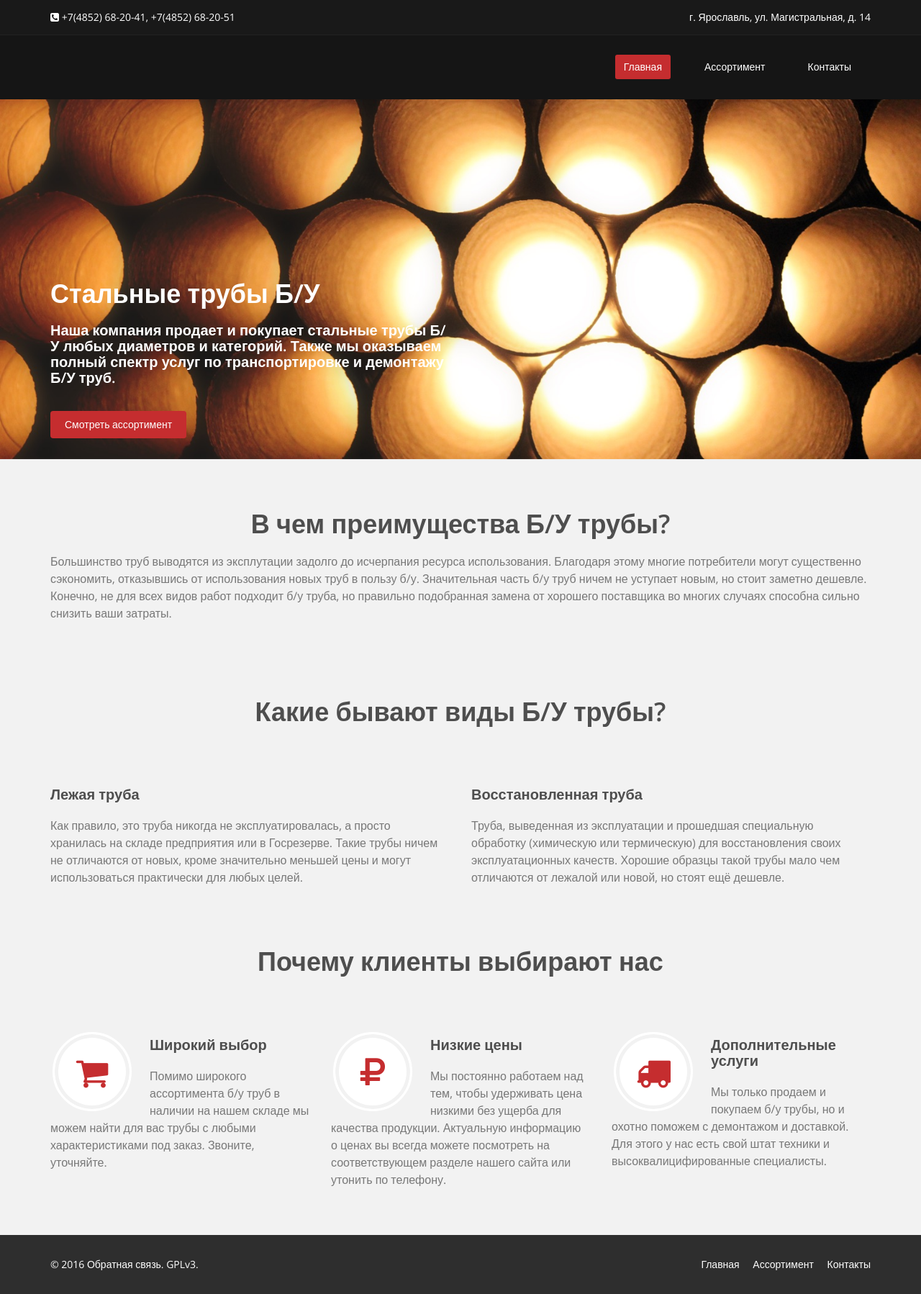
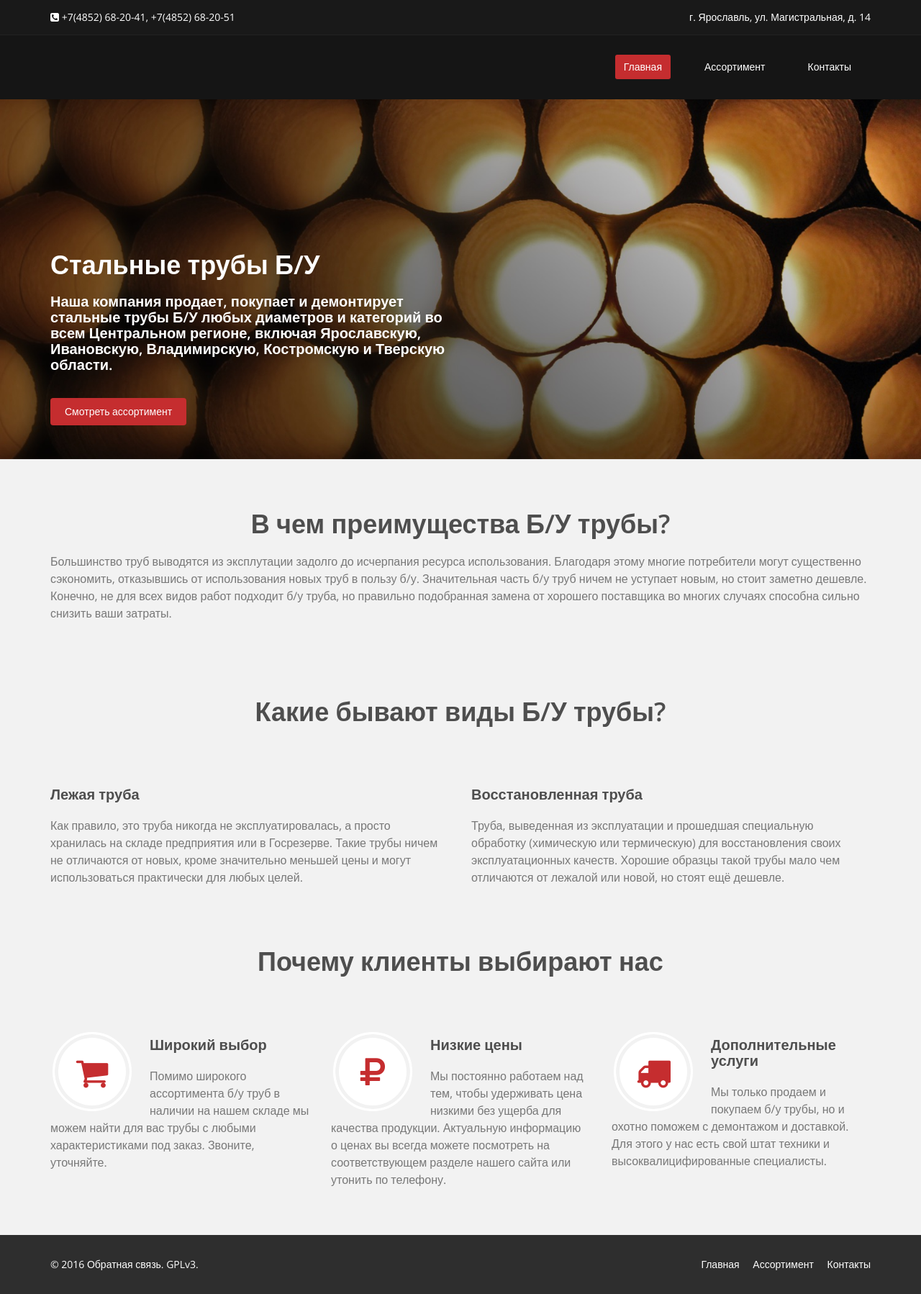
Before and after one commit to seven-4-seven/seven-4-seven.github.io, a Jekyll site: the page index.html, which Jekyll copies as it is, in a window 1280 px wide. Shown: the whole page at 72% size. Built offline with Jekyll 4.4.1, drawn with Linux system fonts in a browser that asks for light colours.

Commit message:
Update main page image and text

```diff
--- a/css/main.css
+++ b/css/main.css
@@ -321,7 +321,7 @@
 }
 
 #main-slider .carousel .carousel-content {
-  margin-top: 120px;
+  margin-top: 80px;
 }
 
 #main-slider .carousel .slide-margin {
--- a/index.html
+++ b/index.html
@@ -109,7 +109,7 @@
                             <div class="col-sm-6">
                                 <div class="carousel-content">
                                     <h1 class="animation animated-item-1">Стальные трубы Б/У</h1>
-                                    <h2 class="animation animated-item-2">Наша компания продает и покупает стальные трубы Б/У любых диаметров и категорий. Также мы оказываем полный спектр услуг по транспортировке и демонтажу Б/У труб.</h2>
+                                    <h2 class="animation animated-item-2">Наша компания продает, покупает и демонтирует стальные трубы Б/У любых диаметров и категорий во всем Центральном регионе, включая Ярославскую, Ивановскую, Владимирскую, Костромскую и Тверскую области.</h2>
                                     <a class="btn-slide animation animated-item-3" href="prices.html">Смотреть ассортимент</a>
                                 </div>
                             </div>
```
Also changed, not shown: images/tubes.jpg.
